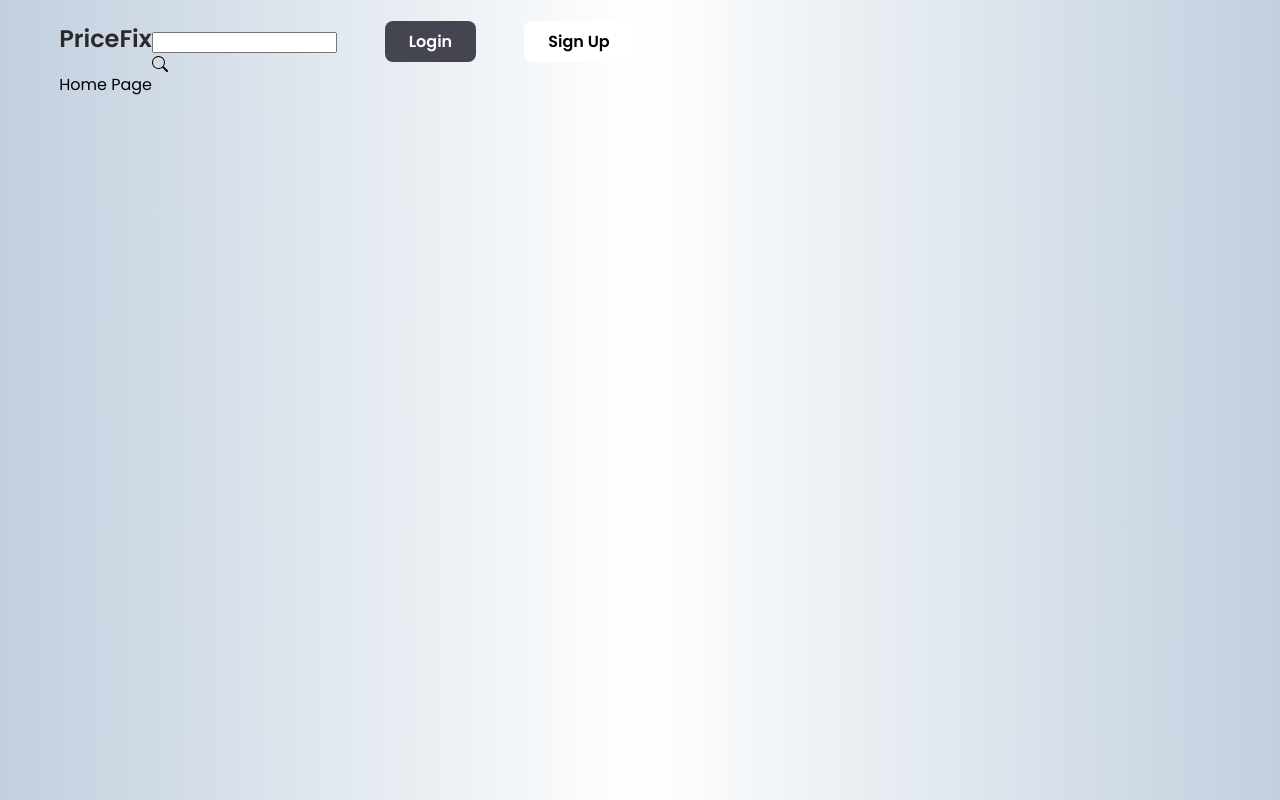
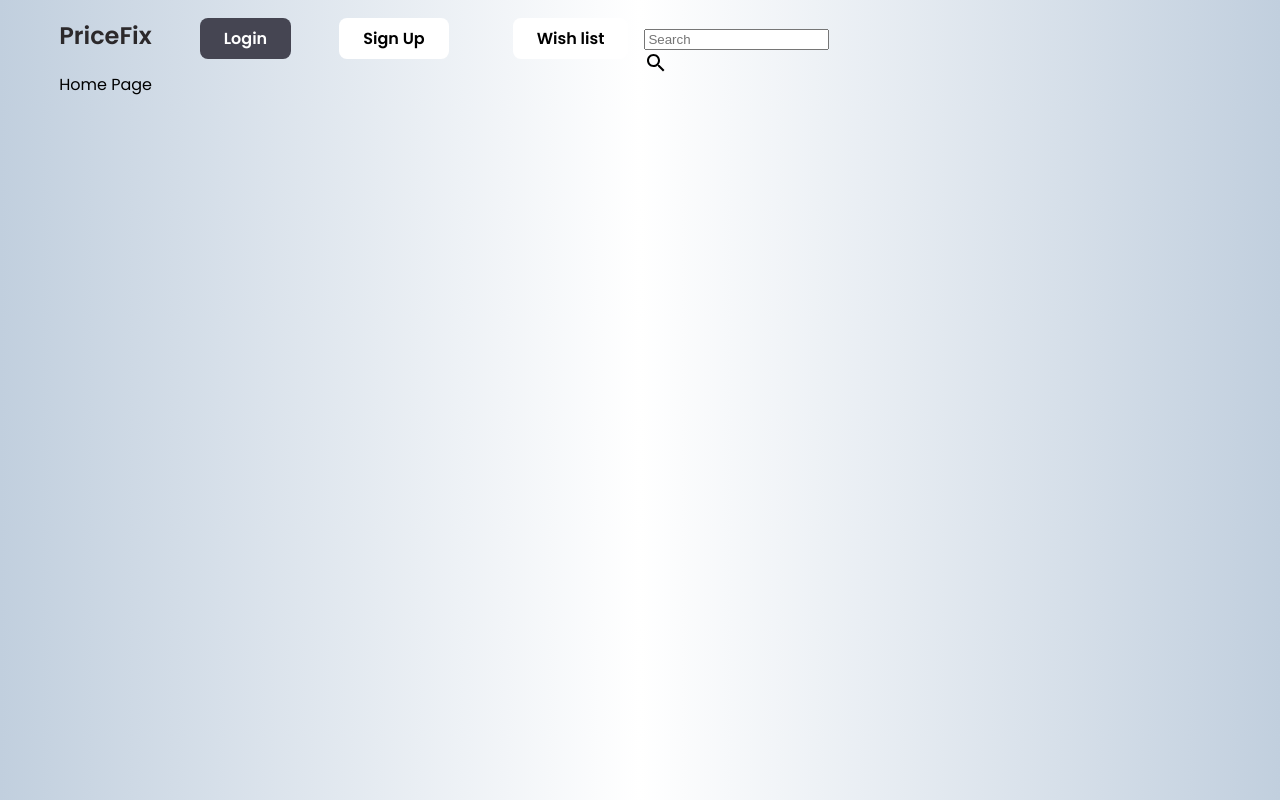
Before and after one commit to jinyangp/app_frontend, a React (Create React App) app: page / in a window 1280 px wide. Built offline with nearby package versions, Linux system fonts and the light colour scheme; the HTML template or start-up script is replaced by a standard one.

Commit message:
Search Bar

```diff
--- a/package.json
+++ b/package.json
@@ -3,6 +3,10 @@
   "version": "0.1.0",
   "private": true,
   "dependencies": {
+    "@emotion/react": "^11.10.4",
+    "@emotion/styled": "^11.10.4",
+    "@mui/icons-material": "^5.10.9",
+    "@mui/material": "^5.10.9",
     "@testing-library/jest-dom": "^5.16.5",
     "@testing-library/react": "^13.4.0",
     "@testing-library/user-event": "^13.5.0",
--- a/src/App.js
+++ b/src/App.js
@@ -12,7 +12,7 @@ function App() {
         <Route path="/" element={<Home />} />
         <Route path="/login" element={<Login />} />
         <Route path="/sign-up" element={<SignUp />} />
-        {/* <Route path="/wishlist" element={<Wishlist />} /> */}
+        <Route path="/wishlist" element={<Wishlist />} />
       </Routes>
     </div>
   );
--- a/src/components/MainNavigation.js
+++ b/src/components/MainNavigation.js
@@ -13,8 +13,6 @@ function MainNavigation() {
             <h2>PriceFix </h2>
           </Link>
 
-          <SearchBar />
-
           <li className="btn--black">
             <Link to="/login">
               <b>Login</b>
@@ -27,11 +25,13 @@ function MainNavigation() {
             </Link>
           </li>
 
-          {/* <li className="btn--white">
+          <li className="btn--white">
             <Link to="/wishlist">
               <b>Wish list</b>
             </Link>
-          </li> */}
+          </li>
+
+          <SearchBar placeholder="Search" />
         </ul>
       </nav>
     </header>
--- a/src/components/SearchBar.js
+++ b/src/components/SearchBar.js
@@ -1,4 +1,4 @@
-import { BsSearch } from "react-icons/bs";
+import SearchIcon from "@mui/icons-material/Search";
 import classes from "./SearchBar.module.css";
 
 function SearchBar({ placeholder, data }) {
@@ -8,7 +8,7 @@ function SearchBar({ placeholder, data }) {
         <div className="searchInputs">
           <input type="text" placeholder={placeholder} />
           <div className="searchIcon">
-            <BsSearch />
+            <SearchIcon />
           </div>
         </div>
         <div className="dataResult"></div>
--- a/src/components/SearchBar.module.css
+++ b/src/components/SearchBar.module.css
@@ -20,7 +20,7 @@
   width: 50px;
   background-color: white;
   display: grid;
-  place-items: center;
+  place-items: right;
 }
 
 input:focus {
```
Also changed, not shown: src/components/buttons/SearchButton.js (added, +11 -0 lines), src/components/buttons/SearchButton.module.css (added), 1 other file (tests, documents, lock files or other folders).
